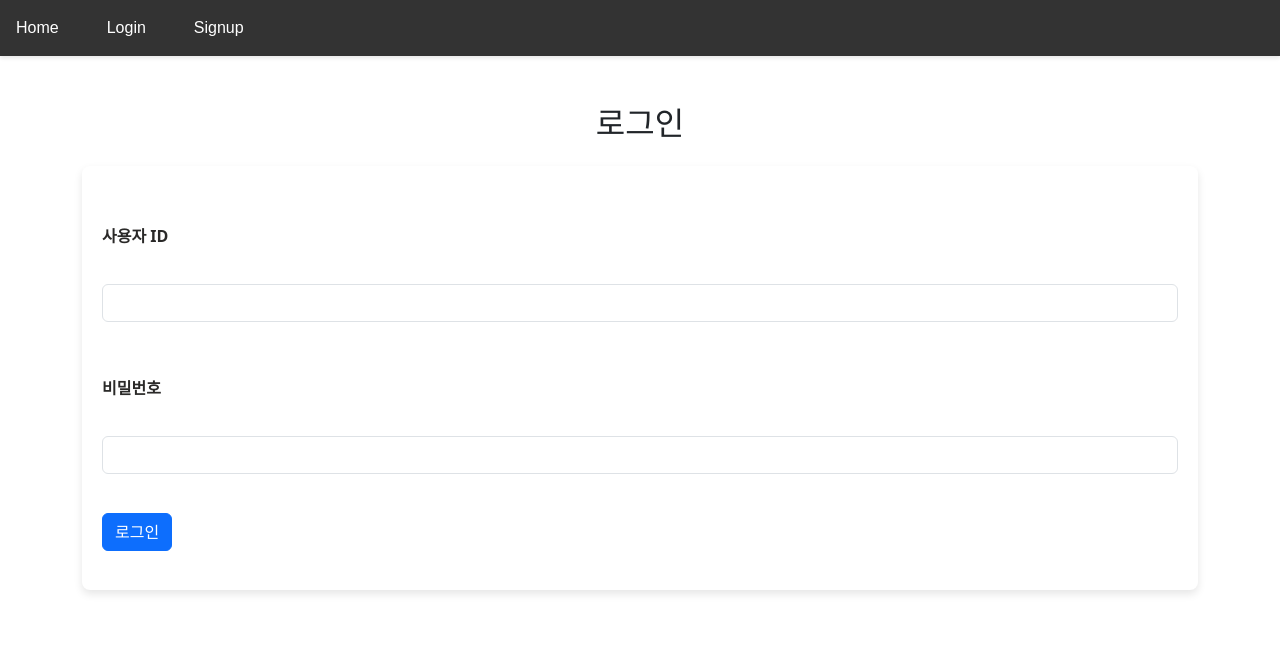
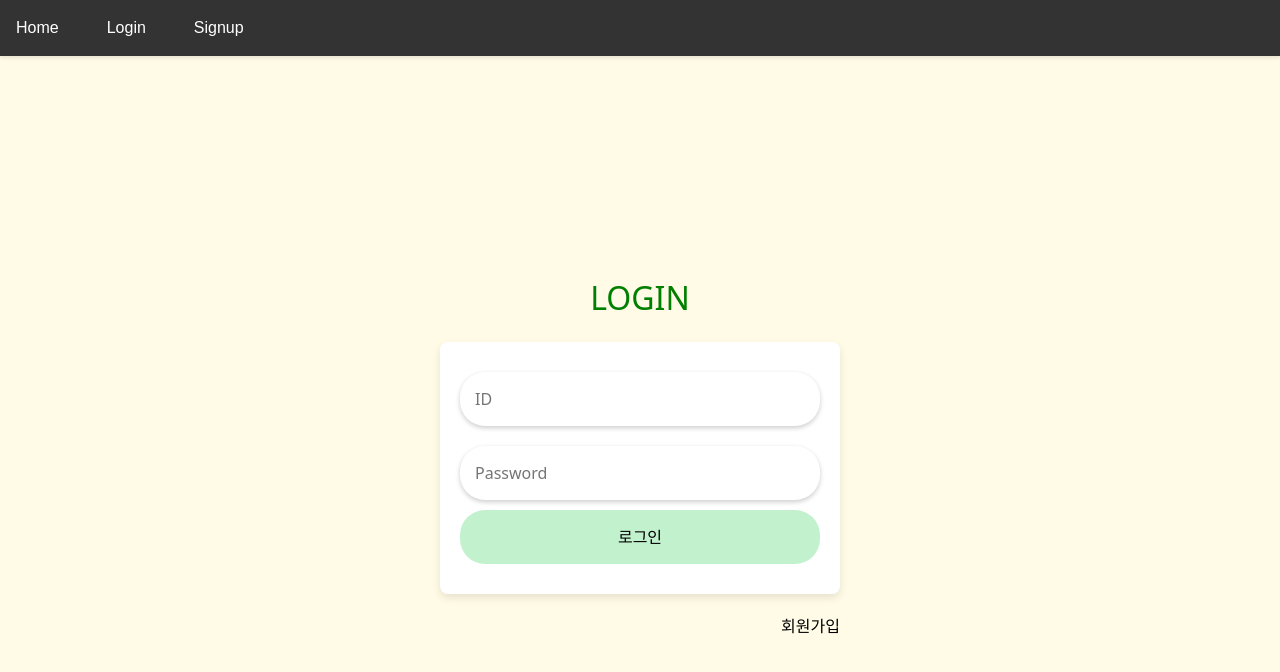
Before and after one commit to tjwls11/soulsoul, a React (Create React App) app: page /login in a window 1280 px wide. Shown: the top 672 px of the page. Built offline with nearby package versions, Linux system fonts and the light colour scheme.

Commit message:
다이어리서버 수정

```diff
--- a/src/components/adddiary.js
+++ b/src/components/adddiary.js
@@ -1,7 +1,7 @@
-import React, { useState } from 'react';
-import { useNavigate } from 'react-router-dom';
+import React, { useState } from "react";
+import { useNavigate } from "react-router-dom";
 
-const AddDiary = () => {
+function AddDiary() {
   const [date, setDate] = useState('');
   const [title, setTitle] = useState('');
   const [oneLine, setOneLine] = useState('');
@@ -9,7 +9,7 @@ const AddDiary = () => {
   const navigate = useNavigate();
 
   const handleSubmit = async (e) => {
-    e.preventDefault();
+    e.preventDefault(); // 폼 제출 기본 동작 방지
     const token = localStorage.getItem('token'); // 저장된 JWT 토큰 가져오기
 
     const diaryData = {
@@ -28,15 +28,14 @@ const AddDiary = () => {
         },
         body: JSON.stringify(diaryData),
       });
-
-      if (!response.ok) {
-        throw new Error(`HTTP error! Status: ${response.status}`);
-      }
-
       const result = await response.json();
 
       if (result.isSuccess) {
         alert('일기가 성공적으로 저장되었습니다.');
+        setDate('');
+        setTitle('');
+        setOneLine('');
+        setDiaryContent('');
         navigate('/diary'); // 일기 작성 후 목록 페이지로 이동
       } else {
         alert('일기 저장에 실패했습니다.');
@@ -97,6 +96,6 @@ const AddDiary = () => {
       </form>
     </div>
   );
-};
+}
 
 export default AddDiary;
--- a/src/components/diary.js
+++ b/src/components/diary.js
@@ -34,11 +34,19 @@ const Diary = () => {
   const handleDelete = async (id) => {
     const token = localStorage.getItem('token'); // 저장된 JWT 토큰 가져오기
     try {
-      await fetch(`http://localhost:3011/delete-diary/${id}`, {
+      const response = await fetch(`http://localhost:3011/delete-diary/${id}`, {
         method: 'DELETE',
-        headers: { 'Authorization': `Bearer ${token}` } // JWT 토큰을 Authorization 헤더에 포함
+        headers: {
+          'Authorization': `Bearer ${token}` // JWT 토큰을 Authorization 헤더에 포함
+        }
       });
-      setDiaries(diaries.filter((diary) => diary.id !== id));
+
+      if (response.ok) { // 요청이 성공적일 경우
+        setDiaries(diaries.filter((diary) => diary.id !== id));
+      } else {
+        // 서버 응답이 성공적이지 않은 경우
+        console.error('Failed to delete the diary:', await response.text());
+      }
     } catch (error) {
       console.error('Error deleting diary:', error);
     }
--- a/src/components/login.js
+++ b/src/components/login.js
@@ -1,68 +1,72 @@
 import React, { useState } from 'react';
-import { useNavigate } from 'react-router-dom';
+import { useLogin } from '../context/LoginContext'; // LoginContext에서 훅을 가져옵니다.
+import { useNavigate, Link } from 'react-router-dom'; // Link를 추가했습니다.
 
 const Login = () => {
-  const [user_id, setUserId] = useState('');
-  const [password, setPassword] = useState('');
+  const [credentials, setCredentials] = useState({ user_id: '', password: '' });
+  const { login } = useLogin(); // useLogin 훅을 사용하여 로그인 상태와 함수 가져오기
   const navigate = useNavigate();
+
+  const handleChange = (e) => {
+    const { name, value } = e.target;
+    setCredentials({ ...credentials, [name]: value });
+  };
 
   const handleSubmit = async (e) => {
     e.preventDefault();
 
+    // 로그인 요청 예시
     try {
       const response = await fetch('http://localhost:3011/login', {
         method: 'POST',
-        headers: {
-          'Content-Type': 'application/json'
-        },
-        body: JSON.stringify({ user_id, password })
+        headers: { 'Content-Type': 'application/json' },
+        body: JSON.stringify(credentials),
       });
+      const data = await response.json();
 
-      const result = await response.json();
-
-      if (result.isSuccess) {
-        // 로그인 성공 시 localStorage에 저장
-        localStorage.setItem('user_id', result.user.user_id);
-        localStorage.setItem('token', result.token);
-
-        alert('로그인 성공');
-        navigate('/diary'); // 로그인 후 일기 페이지로 이동
+      if (data.token) {
+        login(data.user, data.token); // 로그인 성공 시 상태 업데이트
+        navigate('/calendar'); // 성공 시 이동
       } else {
-        alert('로그인 실패: ' + result.message);
+        alert('로그인 실패: ' + data.message);
       }
     } catch (error) {
-      console.error('Error logging in:', error);
+      console.error('로그인 오류:', error);
+      alert('로그인 중 오류가 발생했습니다.');
     }
   };
 
   return (
-    <div className="container mt-5">
-      <h2 className="text-center mb-4">로그인</h2>
-      <form onSubmit={handleSubmit}>
-        <div className="mb-3">
-          <label htmlFor="user_id" className="form-label">사용자 ID</label>
-          <input
-            type="text"
-            className="form-control"
-            id="user_id"
-            value={user_id}
-            onChange={(e) => setUserId(e.target.value)}
-            required
-          />
-        </div>
-        <div className="mb-3">
-          <label htmlFor="password" className="form-label">비밀번호</label>
-          <input
-            type="password"
-            className="form-control"
-            id="password"
-            value={password}
-            onChange={(e) => setPassword(e.target.value)}
-            required
-          />
-        </div>
-        <button type="submit" className="btn btn-primary">로그인</button>
+    <div className="page">
+      <div className="title">LOGIN</div>
+      <form className="content" onSubmit={handleSubmit}>
+        <input
+          className="input"
+          type="text"
+          name="user_id"
+          placeholder="ID"
+          value={credentials.user_id}
+          onChange={handleChange}
+        />
+        <input
+          className="input"
+          type="password"
+          name="password"
+          placeholder="Password"
+          value={credentials.password}
+          onChange={handleChange}
+        />
+        <button
+          className={`login-button ${credentials.user_id && credentials.password ? 'enabled' : ''}`}
+          disabled={!credentials.user_id || !credentials.password}
+          type="submit"
+        >
+          로그인
+        </button>
       </form>
+      <div className="actions">
+        <Link to="/signup" className="signup-link">회원가입</Link>
+      </div>
     </div>
   );
 };
--- a/src/components/navbar.js
+++ b/src/components/navbar.js
@@ -1,14 +1,14 @@
 import React from 'react';
 import { Link, useNavigate } from 'react-router-dom';
-import { useLogin } from '../context/LoginContext';
+import { useLogin } from '../context/LoginContext'; // LoginContext에서 훅을 가져옵니다.
 
 const Navbar = () => {
-  const { user, logout } = useLogin();
-  const navigate = useNavigate();
+  const { user, logout } = useLogin(); // useLogin 훅을 사용하여 로그인 상태와 로그아웃 기능을 가져옵니다.
+  const navigate = useNavigate(); // 페이지 이동을 위한 navigate 훅
 
   const handleLogout = () => {
-    logout();
-    navigate('/'); // 소개 페이지로 리디렉션
+    logout(); // 로그아웃 함수 호출
+    navigate('/'); // 홈 페이지로 리디렉션
   };
 
   return (
--- a/src/index.js
+++ b/src/index.js
@@ -1,18 +1,20 @@
 import React from 'react';
 import ReactDOM from 'react-dom/client';
 import './style/index.css';
-import "./style/mainpage.css";
-import "./style/login.css";
-import "./style/calendar.css"
-import "./style/navbar.css"
-import "./style/diary.css"
-import "./style/adddiary.css"
+import './style/mainpage.css';
+import './style/login.css';
+import './style/calendar.css';
+import './style/navbar.css';
+import './style/diary.css';
+import './style/adddiary.css';
 import App from './App';
-
+import { LoginProvider } from './context/LoginContext'; // 수정된 부분
 
 const root = ReactDOM.createRoot(document.getElementById('root'));
 root.render(
   <React.StrictMode>
-    <App />
+    <LoginProvider>
+      <App />
+    </LoginProvider>
   </React.StrictMode>
 );
```
